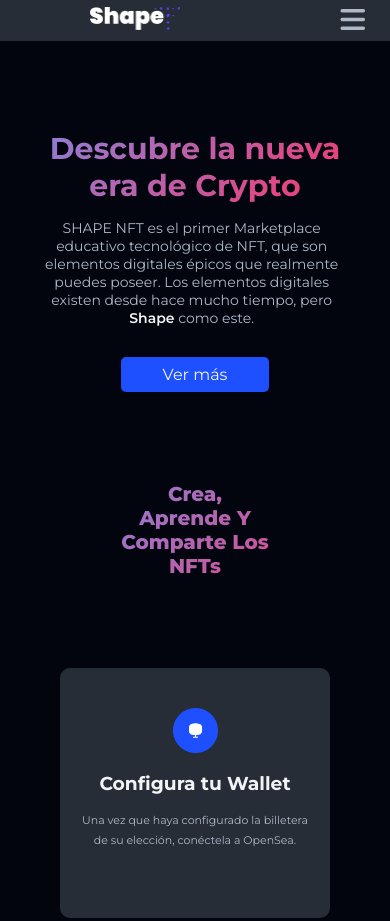
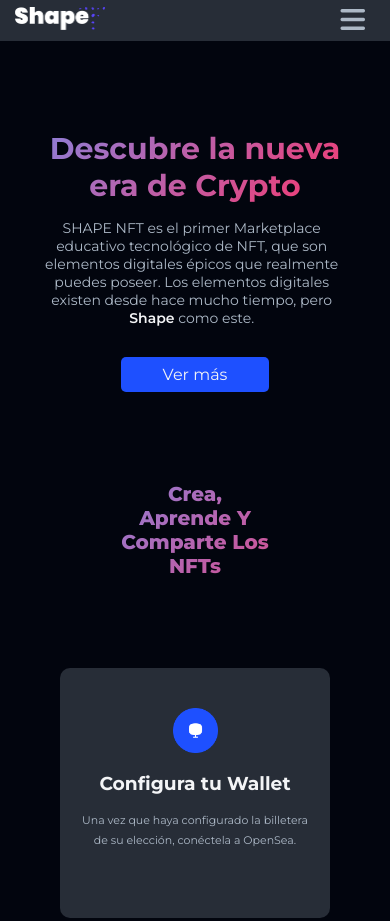
Before and after one commit to Piervil/tiendanft, a plain HTML site: page index.html in a window 390 px wide. Shown: the top 921 px of the page. Drawn offline with Linux system fonts and the light colour scheme.

Commit message:
version movil2

```diff
--- a/css/styles.css
+++ b/css/styles.css
@@ -463,6 +463,10 @@
     cursor: pointer;
   }
 
+  .main__header {
+    padding-left: 1.5rem;
+    display: block;
+  }
   .hero__card {
     display: none;
   }
@@ -548,7 +552,7 @@
     font-size: 1.1rem;
   }
   .coleccion__title {
-    font-size: 1rem;
+    font-size: 1.6rem;
   }
   .coleccion__link p {
     font-size: 1.6rem;
```
